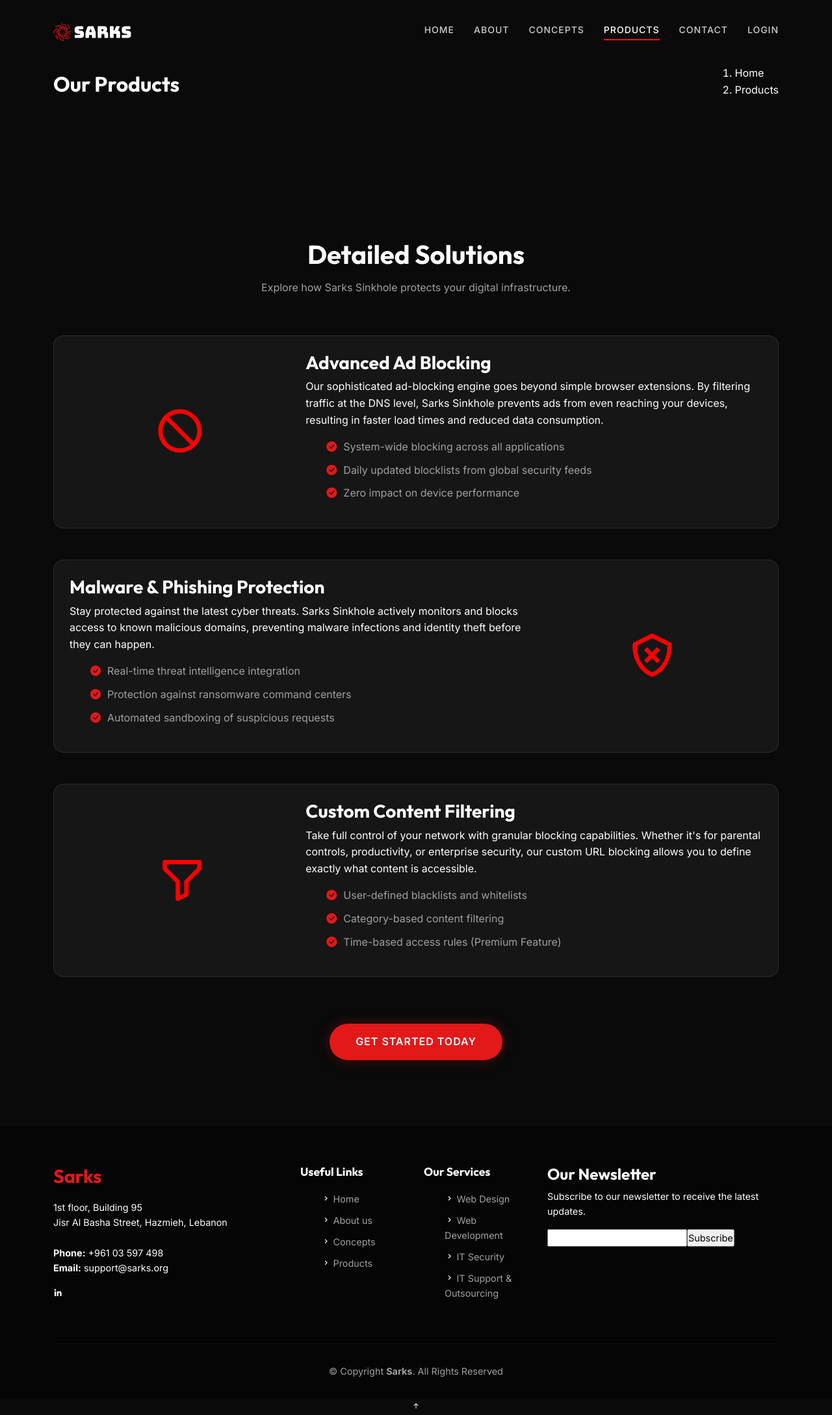
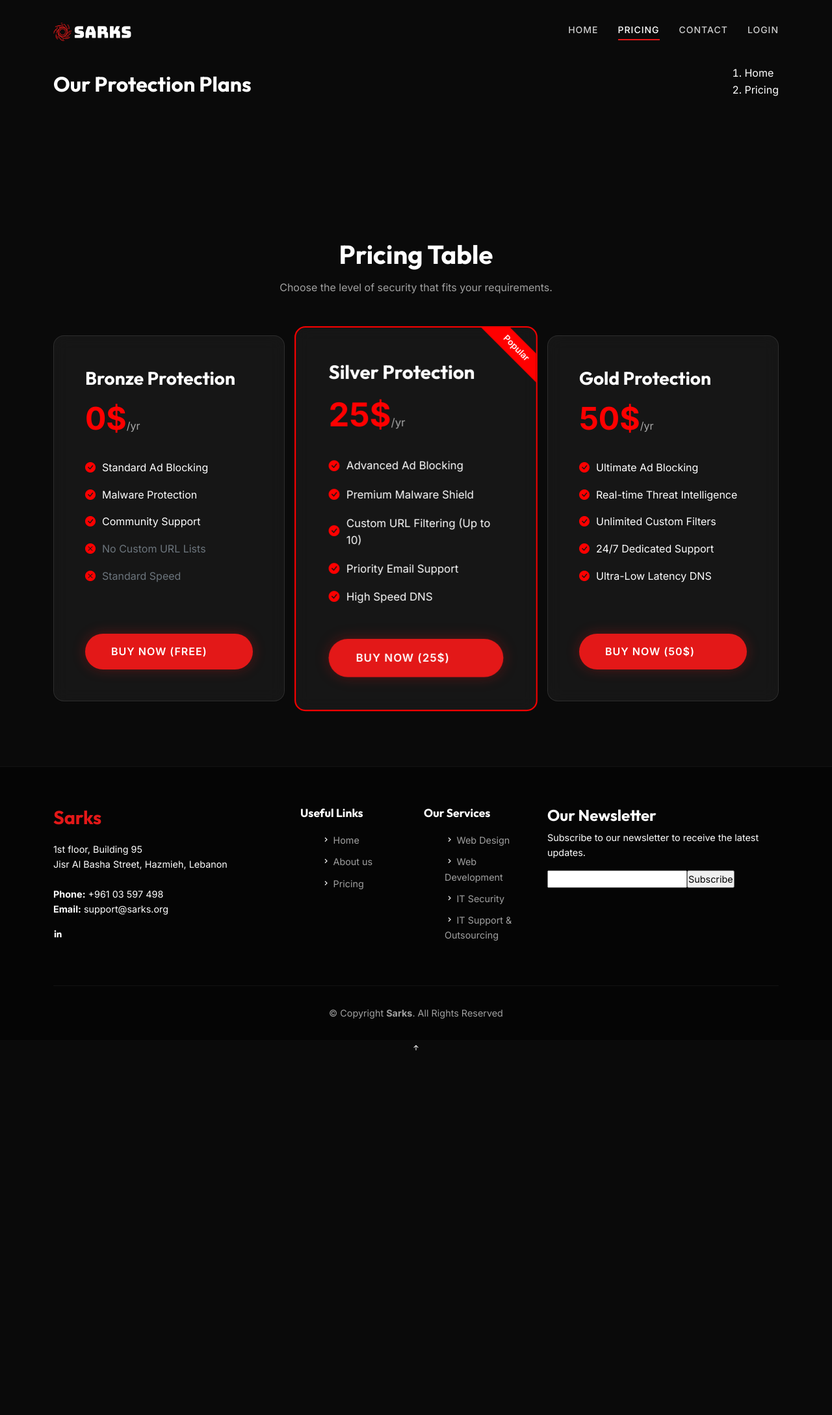
Before and after one commit to charliesks/sarks-website, a PHP site: page /sarks-products.php in a window 1280 px wide. Shown: the whole page at 65% size. After the commit the page ends 1616 px from the top, so only its background shows below. Run offline with PHP 8.4, Linux system fonts and the light colour scheme; data that the repository does not hold is empty; some libraries are stand-ins or nearby versions.

Commit message:
fine tuned products page

```diff
--- a/sarks/sarks-products.php
+++ b/sarks/sarks-products.php
@@ -1,3 +1,50 @@
+<?php
+require_once __DIR__ . '/includes/session_ready.php';
+require_once __DIR__ . '/includes/connection.php';
+
+$message = "";
+$message_type = "success";
+
+// Add item to cart logic
+if (isset($_GET['action']) && $_GET['action'] == "add" && isset($_GET['id'])) {
+    $id = intval($_GET['id']);
+
+    if (!isset($_SESSION['uname'])) {
+        // Redirection handled by the button link if not logged in
+        // But as a fallback/security check:
+        header("Location: sarks-login.php?redirect=sarks-products.php?action=add&id=$id");
+        exit();
+    }
+
+    // Fetch product details from database
+    $stmt = $conn->prepare("SELECT * FROM products WHERE pdtId = ?");
+    $stmt->bind_param("i", $id);
+    $stmt->execute();
+    $result = $stmt->get_result();
+
+    if ($result && $result->num_rows > 0) {
+        $row = $result->fetch_assoc();
+
+        if (!isset($_SESSION['cart'])) {
+            $_SESSION['cart'] = array();
+        }
+
+        if (isset($_SESSION['cart'][$id])) {
+            $_SESSION['cart'][$id]['quantity']++;
+        } else {
+            $_SESSION['cart'][$id] = array(
+                "quantity" => 1,
+                "price" => $row['price']
+            );
+        }
+        $message = "<strong>" . htmlspecialchars($row['pdtName']) . "</strong> has been added to your cart!";
+    } else {
+        $message = "Invalid product ID!";
+        $message_type = "danger";
+    }
+    $stmt->close();
+}
+?>
 <!DOCTYPE html>
 <html lang="en">
 
@@ -5,9 +52,9 @@
   <meta charset="utf-8">
   <meta content="width=device-width, initial-scale=1.0" name="viewport">
 
-  <title>Products - Sarks</title>
-  <meta content="Detailed information about Sarks Sinkhole products and services." name="description">
-  <meta content="Sinkhole, Ad Blocking, Malware Protection, Security Solutions" name="keywords">
+  <title>Pricing Plans - Sarks</title>
+  <meta content="Choose the best protection plan for your needs." name="description">
+  <meta content="Pricing, Bronze, Silver, Gold, Protection Plans" name="keywords">
 
   <!-- Favicons -->
   <link href="assets/img/sarks-blackhole.png" rel="icon">
@@ -29,6 +76,67 @@
 
   <!-- Main CSS File -->
   <link href="assets/css/style.css" rel="stylesheet">
+
+  <style>
+    .pricing-card {
+      transition: transform 0.3s ease, box-shadow 0.3s ease;
+      position: relative;
+      overflow: hidden;
+      display: flex;
+      flex-direction: column;
+      height: 100%;
+    }
+    .pricing-card:hover {
+      transform: translateY(-10px);
+      box-shadow: 0 15px 30px rgba(255, 0, 0, 0.2);
+    }
+    .pricing-card.featured {
+      border: 2px solid #ff0000;
+      transform: scale(1.05);
+      z-index: 10;
+    }
+    .pricing-card.featured:hover {
+      transform: scale(1.05) translateY(-10px);
+    }
+    .price {
+      font-size: 3rem;
+      font-weight: 800;
+      color: #ff0000;
+      margin-bottom: 1.5rem;
+    }
+    .price span {
+      font-size: 1rem;
+      color: #aaa;
+      font-weight: 400;
+    }
+    .features-list {
+      list-style: none;
+      padding: 0;
+      margin-bottom: 2rem;
+      text-align: left;
+      flex-grow: 1;
+    }
+    .features-list li {
+      margin-bottom: 1rem;
+      display: flex;
+      align-items: center;
+    }
+    .features-list li i {
+      color: #ff0000;
+      margin-right: 10px;
+    }
+    .plan-badge {
+      position: absolute;
+      top: 15px;
+      right: -35px;
+      background: #ff0000;
+      color: white;
+      padding: 5px 40px;
+      transform: rotate(45deg);
+      font-size: 0.8rem;
+      font-weight: 600;
+    }
+  </style>
 </head>
 
 <body>
@@ -46,11 +154,14 @@
       <nav id="navbar" class="navbar">
         <ul>
           <li><a class="nav-link scrollto" href="index.html#hero">Home</a></li>
-          <li><a class="nav-link scrollto" href="index.html#about">About</a></li>
-          <li><a class="nav-link scrollto" href="index.html#concepts">Concepts</a></li>
-          <li><a class="nav-link active" href="sarks-products.php">Products</a></li>
+          <li><a class="nav-link active" href="sarks-products.php">Pricing</a></li>
           <li><a class="nav-link scrollto" href="index.html#contact">Contact</a></li>
-          <li><a class="nav-link" href="sarks-login.php">Login</a></li>
+          <?php if (isset($_SESSION['uname'])): ?>
+            <li><a class="nav-link" href="cart/index.php">Cart (<?php echo isset($_SESSION['cart']) ? count($_SESSION['cart']) : 0; ?>)</a></li>
+            <li><a class="nav-link" href="sarks-cushome.php">Dashboard</a></li>
+          <?php else: ?>
+            <li><a class="nav-link" href="sarks-login.php">Login</a></li>
+          <?php endif; ?>
         </ul>
         <i class="bi bi-list mobile-nav-toggle"></i>
       </nav>
@@ -64,85 +175,102 @@
     <section class="breadcrumbs">
       <div class="container">
         <div class="d-flex justify-content-between align-items-center">
-          <h2>Our Products</h2>
+          <h2>Our Protection Plans</h2>
           <ol>
             <li><a href="index.html">Home</a></li>
-            <li>Products</li>
+            <li>Pricing</li>
           </ol>
         </div>
       </div>
     </section><!-- End Breadcrumbs -->
 
-    <section id="product-details" class="about section-bg">
+    <section id="pricing" class="about section-bg">
       <div class="container">
 
+        <?php if ($message != ""): ?>
+          <div class="alert alert-<?php echo $message_type; ?> alert-dismissible fade show glass-panel mb-5" role="alert" style="border: 1px solid rgba(255,255,255,0.1);">
+            <?php echo $message; ?>
+            <button type="button" class="btn-close" data-bs-dismiss="alert" aria-label="Close" style="filter: invert(1);"></button>
+            <div class="mt-2">
+              <a href="cart/index.php" class="btn btn-sm btn-hero">Go to Cart</a>
+            </div>
+          </div>
+        <?php endif; ?>
+
         <div class="section-header">
-          <h2>Detailed Solutions</h2>
-          <p>Explore how Sarks Sinkhole protects your digital infrastructure.</p>
+          <h2>Pricing Table</h2>
+          <p>Choose the level of security that fits your requirements.</p>
         </div>
 
-        <div class="row gy-4">
-          <div class="col-lg-12">
-            <div class="glass-panel p-4 mb-4">
-              <div class="row align-items-center">
-                <div class="col-md-4 text-center">
-                  <i class="bx bx-block" style="font-size: 80px; color: #ff0000;"></i>
-                </div>
-                <div class="col-md-8">
-                  <h3>Advanced Ad Blocking</h3>
-                  <p>Our sophisticated ad-blocking engine goes beyond simple browser extensions. By filtering traffic at the DNS level, Sarks Sinkhole prevents ads from even reaching your devices, resulting in faster load times and reduced data consumption.</p>
-                  <ul class="check-list">
-                    <li><i class="bi bi-check-circle-fill"></i> System-wide blocking across all applications</li>
-                    <li><i class="bi bi-check-circle-fill"></i> Daily updated blocklists from global security feeds</li>
-                    <li><i class="bi bi-check-circle-fill"></i> Zero impact on device performance</li>
-                  </ul>
-                </div>
-              </div>
+        <div class="row gy-4 align-items-stretch">
+
+          <!-- Bronze Plan -->
+          <div class="col-lg-4" data-aos="fade-up" data-aos-delay="100">
+            <div class="glass-panel pricing-card p-5">
+              <h3>Bronze Protection</h3>
+              <div class="price">0$<span>/yr</span></div>
+              <ul class="features-list">
+                <li><i class="bi bi-check-circle-fill"></i> Standard Ad Blocking</li>
+                <li><i class="bi bi-check-circle-fill"></i> Malware Protection</li>
+                <li><i class="bi bi-check-circle-fill"></i> Community Support</li>
+                <li class="text-muted"><i class="bi bi-x-circle-fill"></i> No Custom URL Lists</li>
+                <li class="text-muted"><i class="bi bi-x-circle-fill"></i> Standard Speed</li>
+              </ul>
+              <?php
+                $bronze_id = 1;
+                $buy_url = isset($_SESSION['uname'])
+                  ? "sarks-products.php?action=add&id=$bronze_id"
+                  : "sarks-login.php?redirect=" . urlencode("sarks-products.php?action=add&id=$bronze_id");
+              ?>
+              <a href="<?php echo $buy_url; ?>" class="btn-hero w-100">Buy Now (Free)</a>
             </div>
           </div>
 
-          <div class="col-lg-12">
-            <div class="glass-panel p-4 mb-4">
-              <div class="row align-items-center">
-                <div class="col-md-8 order-2 order-md-1">
-                  <h3>Malware & Phishing Protection</h3>
-                  <p>Stay protected against the latest cyber threats. Sarks Sinkhole actively monitors and blocks access to known malicious domains, preventing malware infections and identity theft before they can happen.</p>
-                  <ul class="check-list">
-                    <li><i class="bi bi-check-circle-fill"></i> Real-time threat intelligence integration</li>
-                    <li><i class="bi bi-check-circle-fill"></i> Protection against ransomware command centers</li>
-                    <li><i class="bi bi-check-circle-fill"></i> Automated sandboxing of suspicious requests</li>
-                  </ul>
-                </div>
-                <div class="col-md-4 text-center order-1 order-md-2">
-                  <i class="bx bx-shield-x" style="font-size: 80px; color: #ff0000;"></i>
-                </div>
-              </div>
+          <!-- Silver Plan (Featured) -->
+          <div class="col-lg-4" data-aos="fade-up" data-aos-delay="200">
+            <div class="glass-panel pricing-card featured p-5">
+              <div class="plan-badge">Popular</div>
+              <h3>Silver Protection</h3>
+              <div class="price">25$<span>/yr</span></div>
+              <ul class="features-list">
+                <li><i class="bi bi-check-circle-fill"></i> Advanced Ad Blocking</li>
+                <li><i class="bi bi-check-circle-fill"></i> Premium Malware Shield</li>
+                <li><i class="bi bi-check-circle-fill"></i> Custom URL Filtering (Up to 10)</li>
+                <li><i class="bi bi-check-circle-fill"></i> Priority Email Support</li>
+                <li><i class="bi bi-check-circle-fill"></i> High Speed DNS</li>
+              </ul>
+              <?php
+                $silver_id = 2;
+                $buy_url = isset($_SESSION['uname'])
+                  ? "sarks-products.php?action=add&id=$silver_id"
+                  : "sarks-login.php?redirect=" . urlencode("sarks-products.php?action=add&id=$silver_id");
+              ?>
+              <a href="<?php echo $buy_url; ?>" class="btn-hero w-100">Buy Now (25$)</a>
             </div>
           </div>
 
-          <div class="col-lg-12">
-            <div class="glass-panel p-4 mb-4">
-              <div class="row align-items-center">
-                <div class="col-md-4 text-center">
-                  <i class="bx bx-filter-alt" style="font-size: 80px; color: #ff0000;"></i>
-                </div>
-                <div class="col-md-8">
-                  <h3>Custom Content Filtering</h3>
-                  <p>Take full control of your network with granular blocking capabilities. Whether it's for parental controls, productivity, or enterprise security, our custom URL blocking allows you to define exactly what content is accessible.</p>
-                  <ul class="check-list">
-                    <li><i class="bi bi-check-circle-fill"></i> User-defined blacklists and whitelists</li>
-                    <li><i class="bi bi-check-circle-fill"></i> Category-based content filtering</li>
-                    <li><i class="bi bi-check-circle-fill"></i> Time-based access rules (Premium Feature)</li>
-                  </ul>
-                </div>
-              </div>
+          <!-- Gold Plan -->
+          <div class="col-lg-4" data-aos="fade-up" data-aos-delay="300">
+            <div class="glass-panel pricing-card p-5">
+              <h3>Gold Protection</h3>
+              <div class="price">50$<span>/yr</span></div>
+              <ul class="features-list">
+                <li><i class="bi bi-check-circle-fill"></i> Ultimate Ad Blocking</li>
+                <li><i class="bi bi-check-circle-fill"></i> Real-time Threat Intelligence</li>
+                <li><i class="bi bi-check-circle-fill"></i> Unlimited Custom Filters</li>
+                <li><i class="bi bi-check-circle-fill"></i> 24/7 Dedicated Support</li>
+                <li><i class="bi bi-check-circle-fill"></i> Ultra-Low Latency DNS</li>
+              </ul>
+              <?php
+                $gold_id = 3;
+                $buy_url = isset($_SESSION['uname'])
+                  ? "sarks-products.php?action=add&id=$gold_id"
+                  : "sarks-login.php?redirect=" . urlencode("sarks-products.php?action=add&id=$gold_id");
+              ?>
+              <a href="<?php echo $buy_url; ?>" class="btn-hero w-100">Buy Now (50$)</a>
             </div>
           </div>
 
-        </div>
-
-        <div class="text-center mt-5">
-          <a href="index.html#contact" class="btn-hero">Get Started Today</a>
         </div>
 
       </div>
@@ -172,8 +300,7 @@
           <ul>
             <li><i class="bx bx-chevron-right"></i> <a href="index.html#hero">Home</a></li>
             <li><i class="bx bx-chevron-right"></i> <a href="index.html#about">About us</a></li>
-            <li><i class="bx bx-chevron-right"></i> <a href="index.html#concepts">Concepts</a></li>
-            <li><i class="bx bx-chevron-right"></i> <a href="sarks-products.php">Products</a></li>
+            <li><i class="bx bx-chevron-right"></i> <a href="sarks-products.php">Pricing</a></li>
           </ul>
         </div>
 
```
Also changed, not shown: sarks/sarks-login.php (+8 -2 lines).
